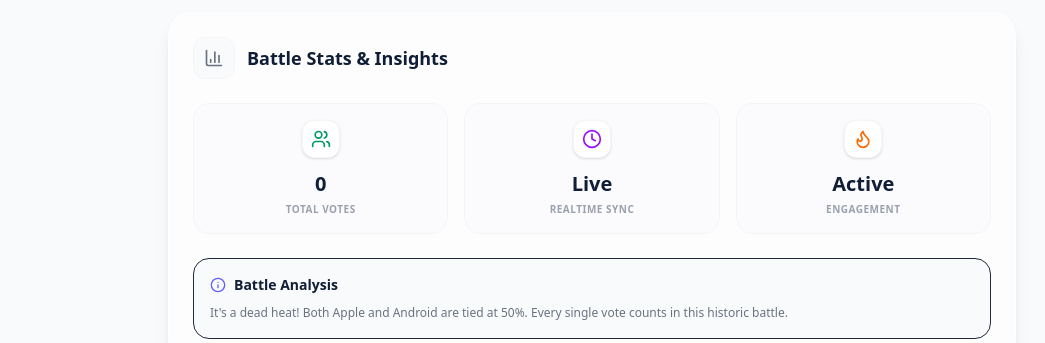
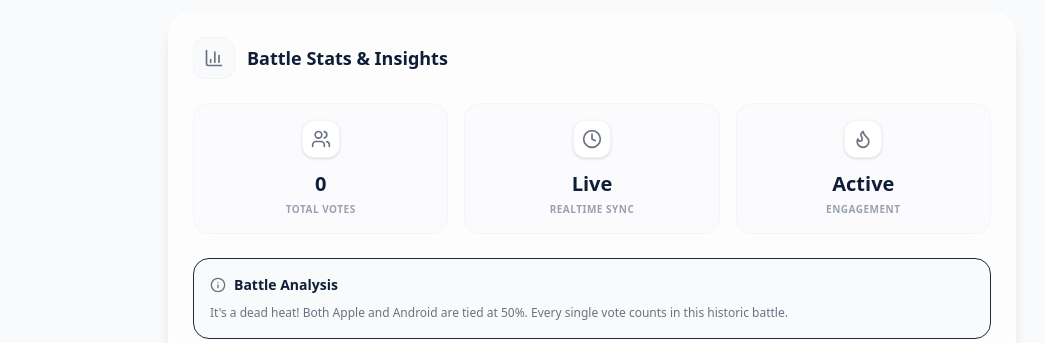
Before and after one commit to ajmaloffical04-design/istoregame, a Next.js app: page /campaign/apple-vs-android in a window 1280 px wide. Shown: the part 1059-1402 px from the top of the page, without its empty margins (48-1093 px from the left). Built offline with nearby package versions, Linux system fonts and the light colour scheme; no server answers; the database is empty.

Commit message:
Convert colored stats icons to minimal gray

```diff
--- a/src/components/campaign/CampaignArena.tsx
+++ b/src/components/campaign/CampaignArena.tsx
@@ -393,7 +393,7 @@
               <div className="grid grid-cols-3 gap-4 mb-6">
                 <div className="bg-gray-50/50 border border-gray-100 p-4 rounded-2xl flex flex-col items-center text-center">
                   <div className="bg-white p-2 rounded-xl mb-3 shadow-sm border border-gray-100">
-                    <Users className="w-5 h-5 text-emerald-600" />
+                    <Users className="w-5 h-5 text-gray-500" />
                   </div>
                   <span className="text-xl font-bold mb-1 text-[#0F1E36]">{results.total.toLocaleString()}</span>
                   <span className="text-[10px] text-gray-400 uppercase tracking-wider font-semibold">Total Votes</span>
@@ -401,7 +401,7 @@
 
                 <div className="bg-gray-50/50 border border-gray-100 p-4 rounded-2xl flex flex-col items-center text-center">
                   <div className="bg-white p-2 rounded-xl mb-3 shadow-sm border border-gray-100">
-                    <Clock className="w-5 h-5 text-purple-600" />
+                    <Clock className="w-5 h-5 text-gray-500" />
                   </div>
                   <span className="text-xl font-bold mb-1 text-[#0F1E36]">Live</span>
                   <span className="text-[10px] text-gray-400 uppercase tracking-wider font-semibold">Realtime Sync</span>
@@ -409,7 +409,7 @@
 
                 <div className="bg-gray-50/50 border border-gray-100 p-4 rounded-2xl flex flex-col items-center text-center">
                   <div className="bg-white p-2 rounded-xl mb-3 shadow-sm border border-gray-100">
-                    <Flame className="w-5 h-5 text-orange-500" />
+                    <Flame className="w-5 h-5 text-gray-500" />
                   </div>
                   <span className="text-xl font-bold mb-1 text-[#0F1E36]">Active</span>
                   <span className="text-[10px] text-gray-400 uppercase tracking-wider font-semibold">Engagement</span>
@@ -419,7 +419,7 @@
               {/* Analysis Box */}
               <div className="bg-gray-50 border border-gray-150 rounded-2xl p-4 flex flex-col gap-2">
                 <div className="flex items-center gap-2 text-gray-700">
-                  <Info className="w-4 h-4 text-indigo-500" />
+                  <Info className="w-4 h-4 text-gray-500" />
                   <span className="text-sm font-bold text-[#0F1E36]">Battle Analysis</span>
                 </div>
                 <p className="text-xs text-gray-500 leading-relaxed">
```
